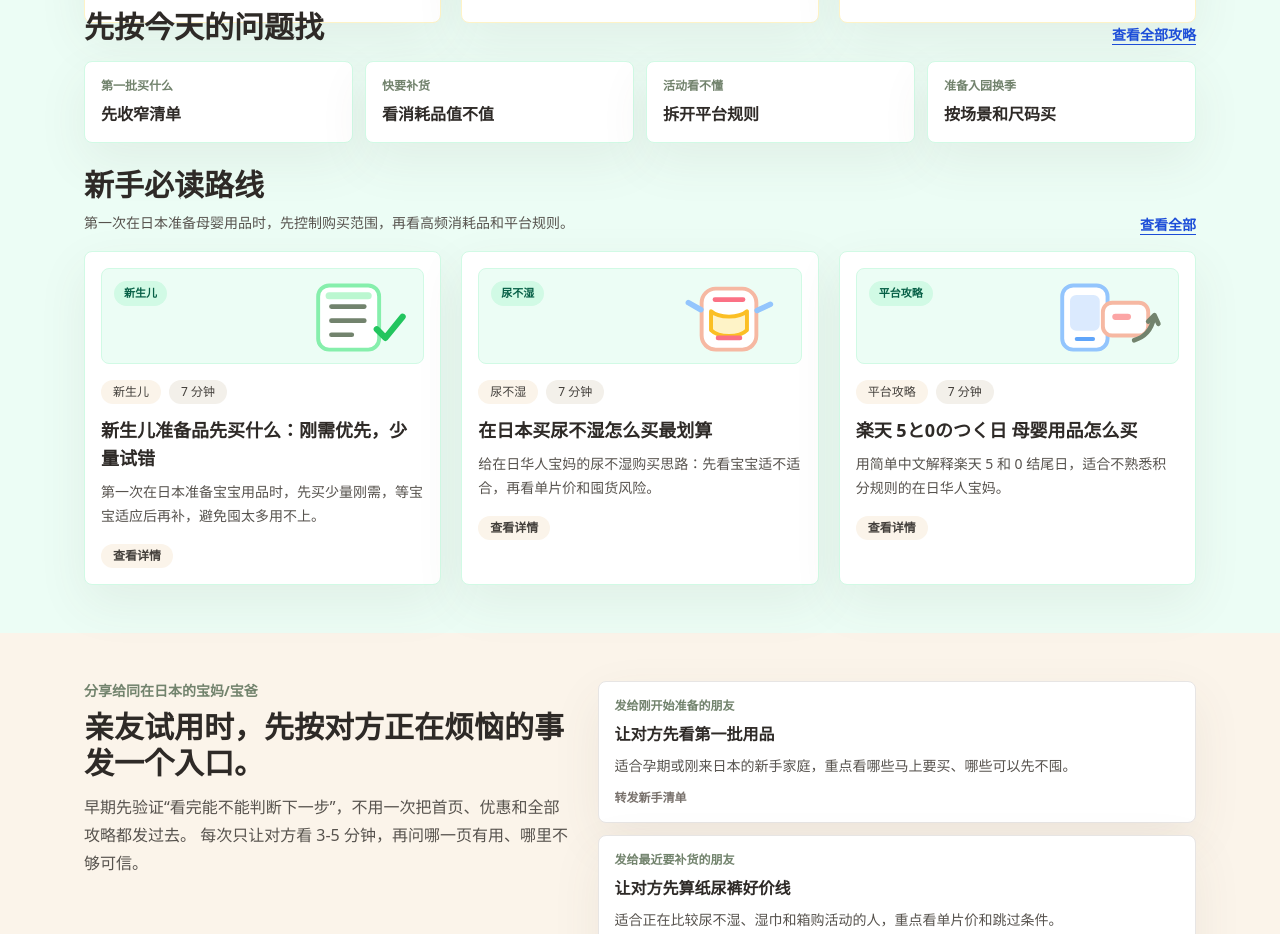
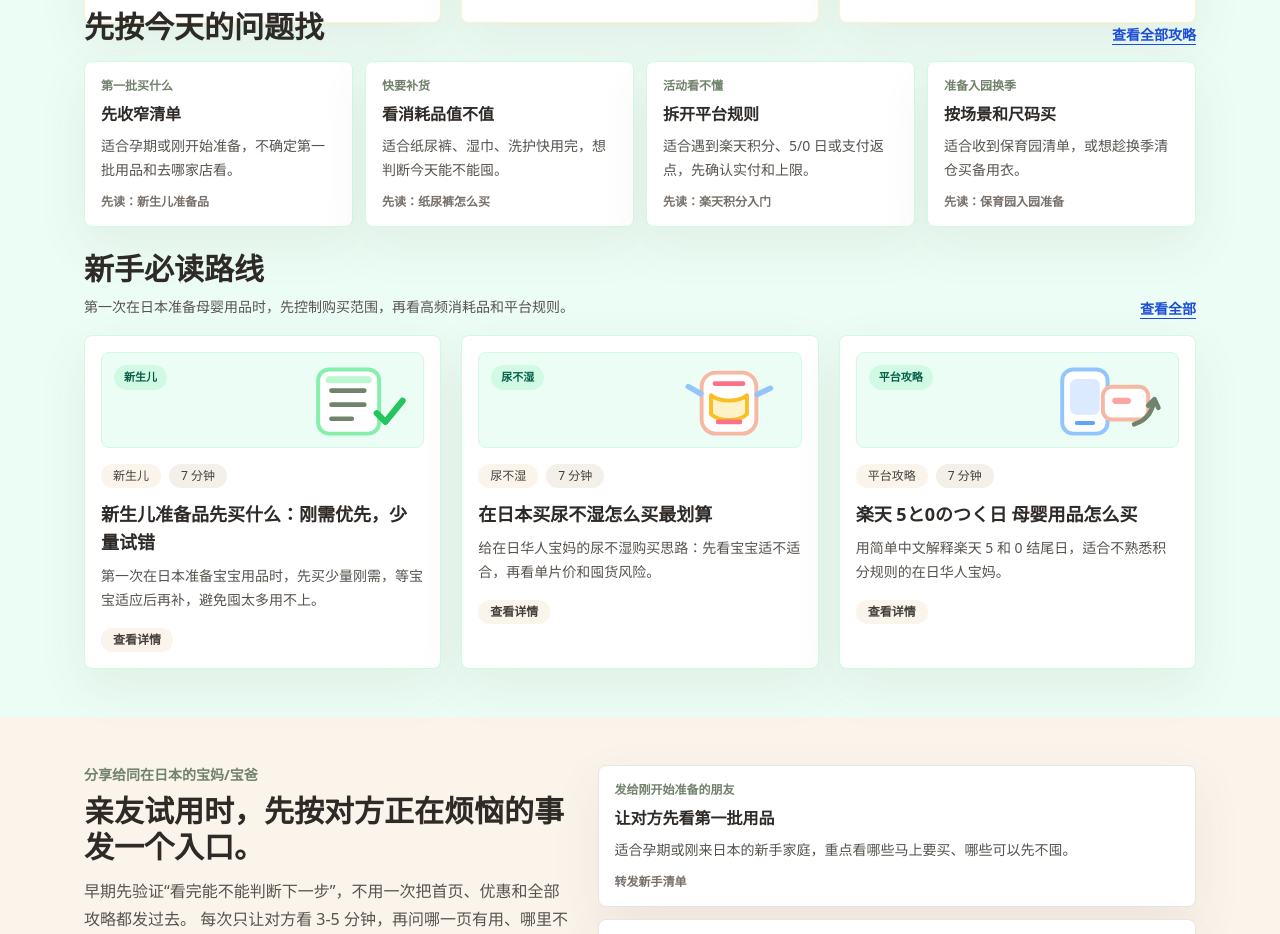
Before and after one commit to fengchuanli/mama-save-jp, a Next.js app: page / in a window 1280 px wide. Shown: the part 2700-3634 px from the top of the page. Built offline with nearby package versions, Linux system fonts and the light colour scheme.

Commit message:
优化首页攻略入口结构

```diff
--- a/pages/index.tsx
+++ b/pages/index.tsx
@@ -131,22 +131,30 @@ export default function Home({ deals, calendarEvents, paymentRebateEvents, guide
     {
       label: "第一批买什么",
       href: "/guides#guide-group-start",
-      title: "先收窄清单"
+      title: "先收窄清单",
+      description: "适合孕期或刚开始准备，不确定第一批用品和去哪家店看。",
+      nextStep: "先读：新生儿准备品"
     },
     {
       label: "快要补货",
       href: "/guides#guide-group-essentials",
-      title: "看消耗品值不值"
+      title: "看消耗品值不值",
+      description: "适合纸尿裤、湿巾、洗护快用完，想判断今天能不能囤。",
+      nextStep: "先读：纸尿裤怎么买"
     },
     {
       label: "活动看不懂",
       href: "/guides#guide-group-platforms",
-      title: "拆开平台规则"
+      title: "拆开平台规则",
+      description: "适合遇到楽天积分、5/0 日或支付返点，先确认实付和上限。",
+      nextStep: "先读：楽天积分入门"
     },
     {
       label: "准备入园换季",
       href: "/guides#guide-group-nursery",
-      title: "按场景和尺码买"
+      title: "按场景和尺码买",
+      description: "适合收到保育园清单，或想趁换季清仓买备用衣。",
+      nextStep: "先读：保育园入园准备"
     }
   ];
   const shareTrialRoutes = [
@@ -321,6 +329,8 @@ export default function Home({ deals, calendarEvents, paymentRebateEvents, guide
                 >
                   <p className="text-xs font-semibold text-tea">{route.label}</p>
                   <h3 className="mt-2 text-base font-semibold text-ink">{route.title}</h3>
+                  <p className="mt-2 text-sm leading-6 text-stone-600">{route.description}</p>
+                  <p className="mt-3 text-xs font-semibold text-stone-500">{route.nextStep}</p>
                 </Link>
               ))}
             </div>
```
Also changed, not shown: 1 other file (tests, documents, lock files or other folders).
